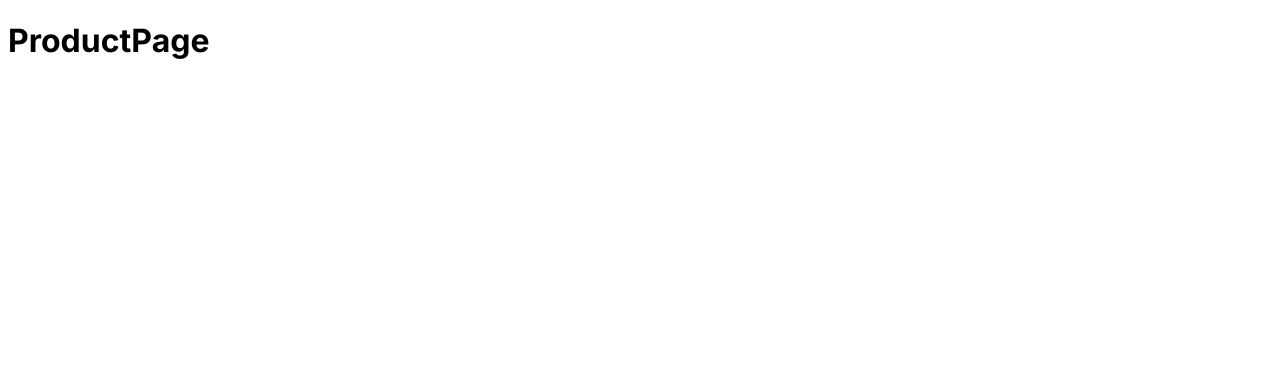
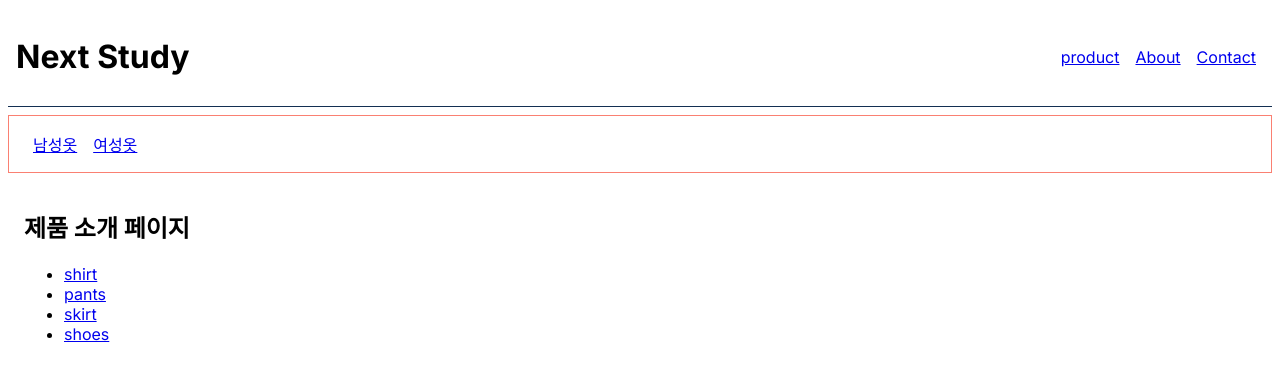
Before and after one commit to dongmin3891/next-13-study, a Next.js app in the folder my-app/: page /product in a window 1280 px wide. Shown: the top 380 px of the page. Built offline with nearby package versions, Linux system fonts and the light colour scheme.

Commit message:
feat: Link 태그

```diff
--- /dev/null
+++ b/my-app/src/app/layout.module.css
@@ -0,0 +1,11 @@
+.header {
+  display: flex;
+  justify-content: space-between;
+  align-items: center;
+  padding: 8px;
+  border-bottom: 1px solid #132f52;
+}
+
+.nav a {
+  padding: 0 8px;
+}
--- a/my-app/src/app/layout.tsx
+++ b/my-app/src/app/layout.tsx
@@ -1,5 +1,7 @@
 import './globals.css'
 import { Inter } from 'next/font/google'
+import style from './layout.module.css'
+import Link from 'next/link'
 
 const inter = Inter({ subsets: ['latin'] })
 
@@ -13,9 +15,24 @@ export default function RootLayout({
 }: {
   children: React.ReactNode
 }) {
+  // const items = ['product', 'about', 'contact'];
   return (
     <html lang="en">
-      <body className={inter.className}>{children}</body>
+      <body className={inter.className}>
+        <header className={style.header}>
+          <h1>Next Study</h1>
+          <nav className={style.nav}>
+            {/* {items.map((items, index) => (
+              <Link key={index} href={`/${items}`}></Link>
+            ))} */}
+            <Link href='/product'>product</Link>
+            <Link href='/about'>About</Link>
+            <Link href='/contact'>Contact</Link>
+          </nav>
+        </header>
+
+        {children}
+      </body>
     </html>
   )
 }
--- a/my-app/src/app/product/[slug]/page.tsx
+++ b/my-app/src/app/product/[slug]/page.tsx
@@ -6,7 +6,7 @@ interface Props {
 
 export default function PantsPage({params} : Props) {
   return (
-    <h1>{params.slug}PantsPage</h1>
+    <h1>{params.slug} 제품 설명 페이지</h1>
   )
 }
 
--- /dev/null
+++ b/my-app/src/app/product/layout.module.css
@@ -0,0 +1,13 @@
+.nav {
+  padding: 16px;
+  margin-top: 8px;
+  border: 1px solid salmon;
+}
+
+.nav a {
+  padding: 0 8px;
+}
+
+.product {
+  padding: 16px;
+}
--- /dev/null
+++ b/my-app/src/app/product/layout.tsx
@@ -0,0 +1,25 @@
+import Link from 'next/link'
+import style from './layout.module.css'
+
+export const metadata = {
+  title: 'Create Next App',
+  description: 'Generated by create next app',
+}
+
+export default function ProductLayout({
+  children,
+}: {
+  children: React.ReactNode
+}) {
+  return (
+    <>
+      <nav className={style.nav}>
+        <Link href="/product/women">남성옷</Link>
+        <Link href="/product/man">여성옷</Link>
+      </nav>
+      <section className={style.product}>
+        {children}
+      </section>
+    </>
+  )
+}
--- a/my-app/src/app/product/page.tsx
+++ b/my-app/src/app/product/page.tsx
@@ -1,5 +1,20 @@
+import Link from "next/link";
+
 export default function ProductPage() {
+  const product = ['shirt', 'pants', 'skirt', 'shoes'];
   return (
-    <h1>ProductPage</h1>
+    <>
+      <h1>제품 소개 페이지</h1>
+      <ul>
+        {product.map((product, index) => (
+          <>
+            <li key={index}>
+              <Link href={`product/${product}`}>{product}</Link>
+            </li>
+          </>
+        ))}
+
+      </ul>
+    </>
   )
 }
```
